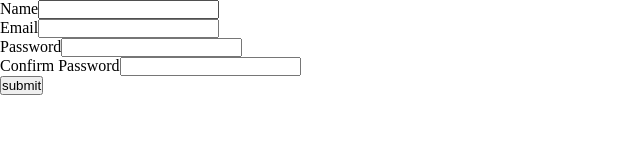
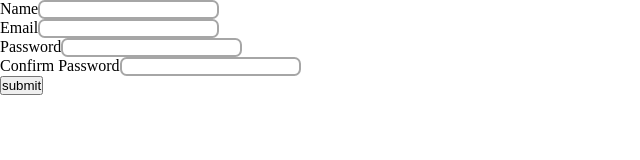
Before and after one commit to ConnectX-IIIT/connectx-frontend, a React (Create React App) app: page /signup in a window 1280 px wide. Shown: the top 160 px of the page, without its empty margins (0-640 px from the left). Built offline with nearby package versions, Linux system fonts and the light colour scheme.

Commit message:
added the calss in the label and div

```diff
--- a/src/components/signUpCompontents/FormInput.js
+++ b/src/components/signUpCompontents/FormInput.js
@@ -10,13 +10,16 @@ function FormInput({
 }) {
   return (
     <div>
-      <label htmlFor={inputName}>{lableContent}</label>
+      <label htmlFor={inputName} className="FormLabel">
+        {lableContent}
+      </label>
       <input
         type={inputType}
         name={inputName}
         id={inputName}
         value={inputValue}
         onChange={onChangeFunction}
+        className="FormInput"
       />
     </div>
   );
```
